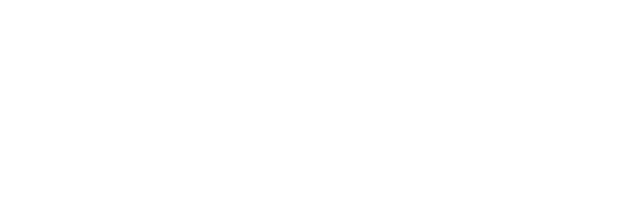
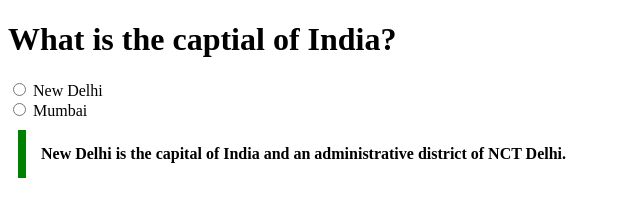
Before and after one commit to acciojob/trivia-annu666, a website: page main.html in a window 1280 px wide. Shown: the whole page, without its empty margins (0-640 px from the left). Drawn offline with Linux system fonts and the light colour scheme.

Commit message:
created a submission

```diff
--- a/main.html
+++ b/main.html
@@ -10,7 +10,13 @@
 	<!-- the entire body must be written by student -->
     <script type="text/javascript" src="./script.js">
 </script>
-
+<h1>What is the captial of India?</h1>
+	<input name="capital" type="radio" id="new delhi">
+	<label for="neww delhi">New Delhi</label>
+	<br>
+	<input name="capital" type="radio" id="mumbai">
+	<label for="mumbai">Mumbai</label>
+  <blockquote id="quotation">New Delhi is the capital of India and an administrative district of NCT Delhi.</blockquote>
 </body>
 
 </html>
--- a/styles.css
+++ b/styles.css
@@ -1,2 +1,10 @@
 
 /* Your CSS Code here. */
+#quotation{
+	margin:10px;
+	padding:15px;
+	border-left:8px solid green;
+	backgound-color:#f8fffe;
+	font-weight:bold;
+	width-max:600px;
+}
```
